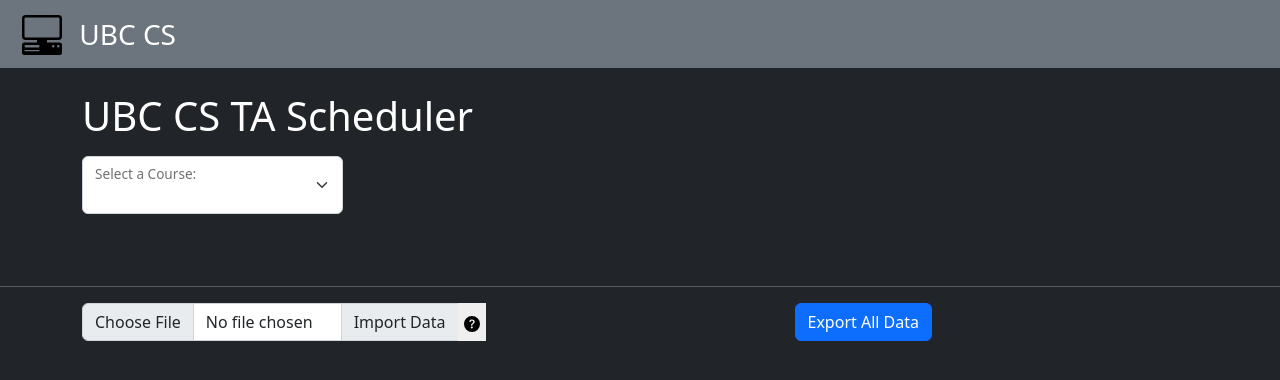
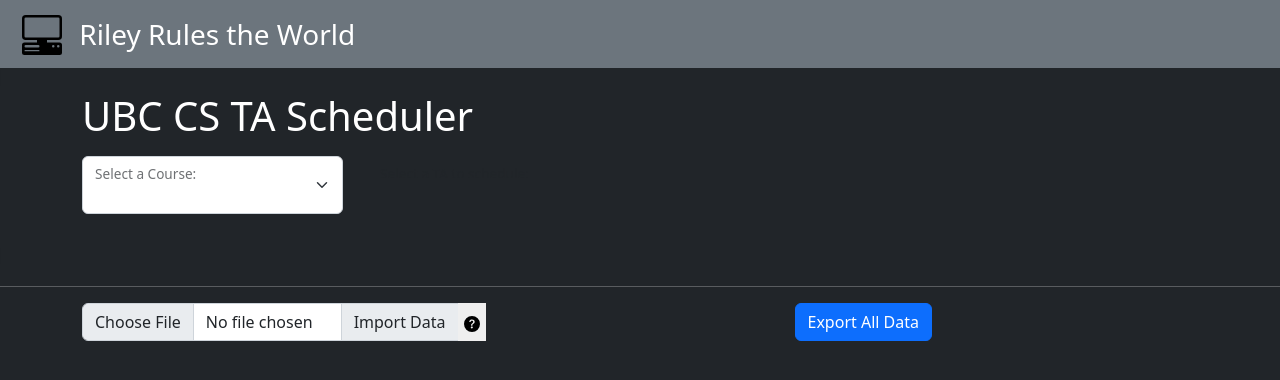
Before and after one commit to jho1211/jho1211.github.io, a plain HTML site: page index.html in a window 1280 px wide. Drawn offline with nearby package versions, Linux system fonts and the light colour scheme.

Commit message:
reset author

```diff
--- a/index.html
+++ b/index.html
@@ -13,7 +13,7 @@
         <div class="container-fluid text-primary">
           <a class="navbar-brand text-white fs-3" href="#">
             <img src="img/pc-display-horizontal.svg" alt="Logo" width="60" height="40" class="d-inline-block align-text-top">
-            UBC CS
+            Riley Rules the World
           </a>
         </div>
     </nav>
```
